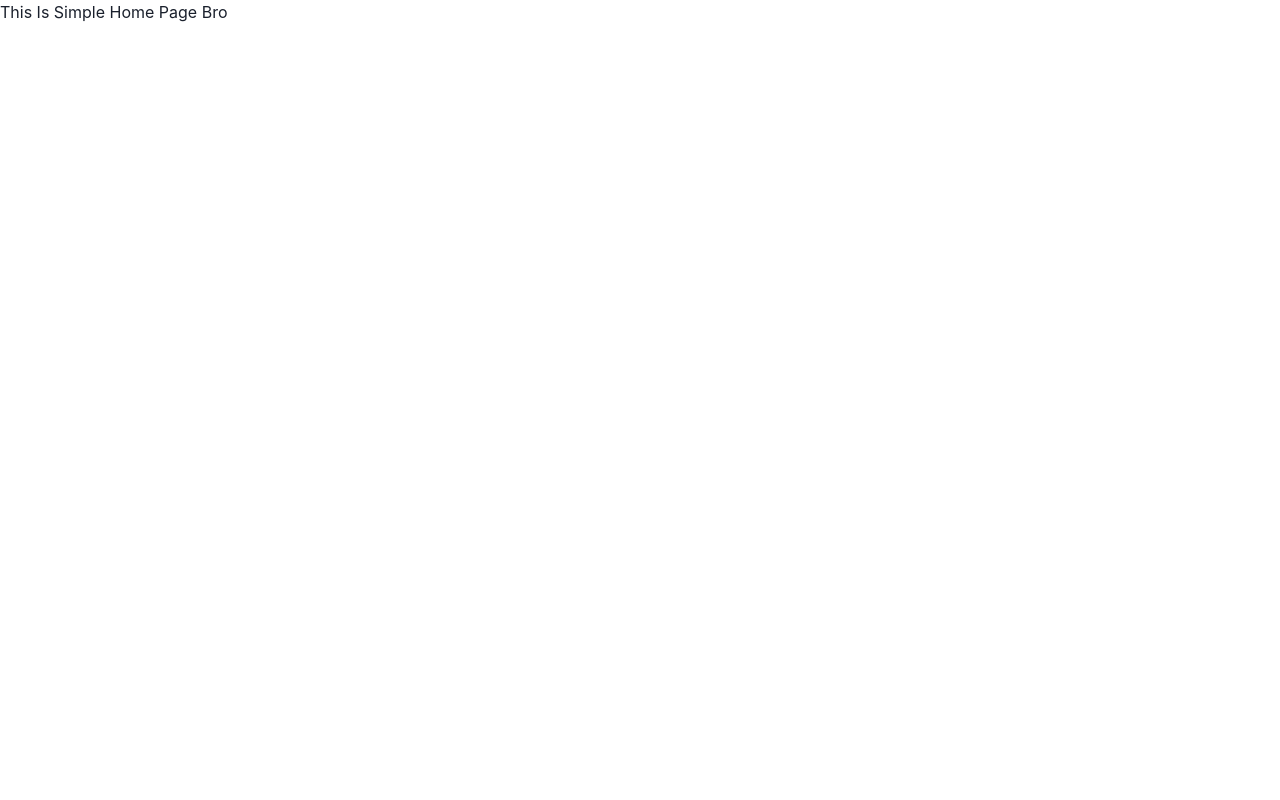
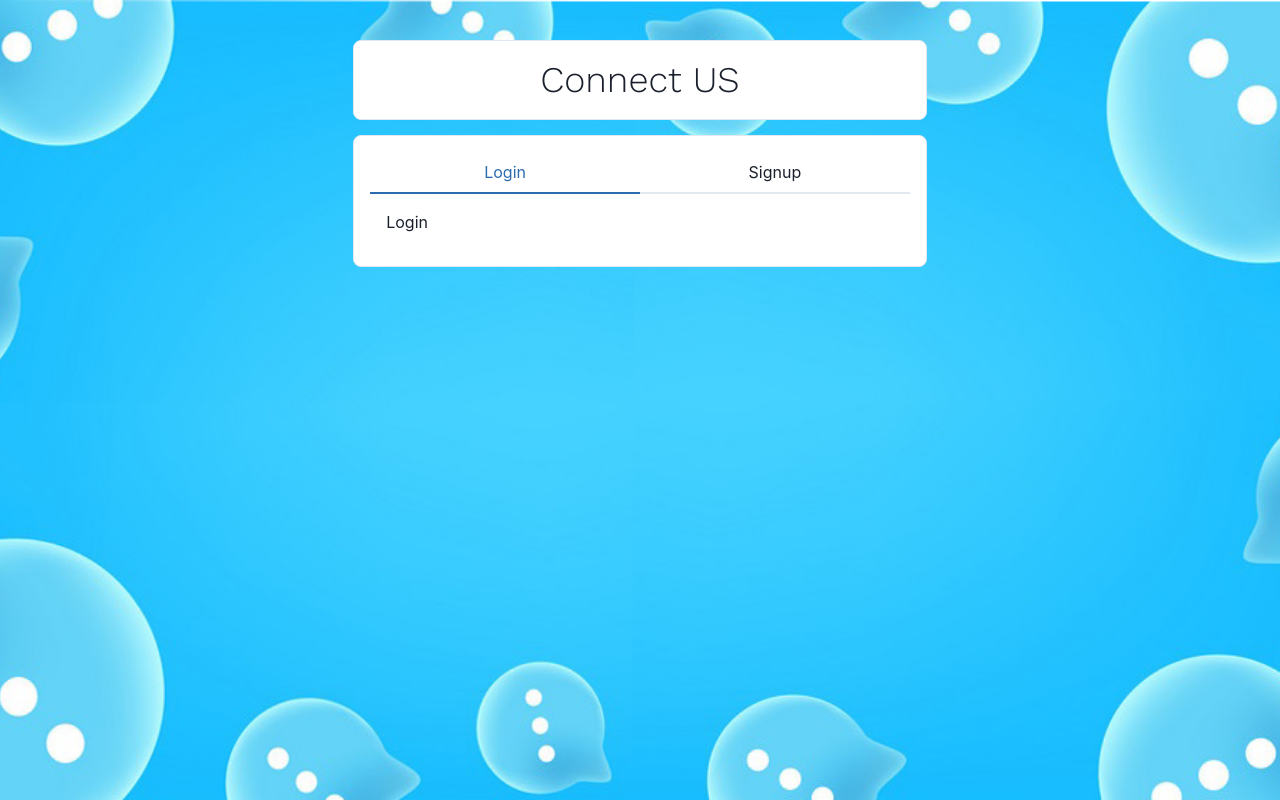
Before and after one commit to PritamMagdum/Real-Time-Chat-Application-MERN, a React (Create React App) app in the folder frontend/: page / in a window 1280 px wide. Built offline with nearby package versions, Linux system fonts and the light colour scheme.

Commit message:
Added Signup Component To Create a User Account

```diff
--- a/frontend/src/App.js
+++ b/frontend/src/App.js
@@ -1,6 +1,7 @@
 import { Route, Routes } from 'react-router-dom';
 import HomePage from './components/HomePage';
 import ChatPage from './components/ChatPage';
+import "./App.css"
 
 function App() {
   return (
--- /dev/null
+++ b/frontend/src/components/Authentication/Login.js
@@ -0,0 +1,9 @@
+import React from 'react'
+
+const Login = () => {
+    return (
+        <div>Login</div>
+    )
+}
+
+export default Login
--- /dev/null
+++ b/frontend/src/components/Authentication/Signup.js
@@ -0,0 +1,77 @@
+import { Button, FormControl, FormLabel, Input, InputGroup, InputRightElement, VStack } from '@chakra-ui/react'
+import React, { useState } from 'react'
+
+const Signup = () => {
+    const [show, setShow] = useState(false)
+    const [name, setName] = useState()
+    const [email, setEmail] = useState()
+    const [password, setPassword] = useState()
+    const [confirmpassword, setConfirmpassword] = useState()
+    const [pic, setPic] = useState()
+
+    const handleClick = () => setShow(!show)
+
+    const postDetails = (pics) => { }
+
+    const submitHandler = () => { }
+
+    return (
+        <VStack>
+            <FormControl id='name' isRequired>
+                <FormLabel>Name</FormLabel>
+                <Input
+                    placeholder='Enter Your Name' onChange={(e) => setName(e.target.value)} />
+            </FormControl>
+            <FormControl id='email' isRequired>
+                <FormLabel>Email</FormLabel>
+                <Input
+                    placeholder='Enter Your Email' onChange={(e) => setEmail(e.target.value)} />
+            </FormControl>
+            <FormControl id='password' isRequired>
+                <FormLabel>Password</FormLabel>
+                <InputGroup>
+                    <Input
+                        type={show ? "text" : "password"}
+                        placeholder='Enter Your Password' onChange={(e) => setPassword(e.target.value)} />
+                    <InputRightElement>
+                        <Button h="1.75rem" size="sm" onClick={handleClick}>
+                            {show ? "Hide" : "Show"}
+                        </Button>
+                    </InputRightElement>
+                </InputGroup>
+            </FormControl>
+            <FormControl id='password' isRequired>
+                <FormLabel>Confirm Password</FormLabel>
+                <InputGroup>
+                    <Input
+                        type={show ? "text" : "password"}
+                        placeholder='Confirm Password' onChange={(e) => setPassword(e.target.value)} />
+                    <InputRightElement>
+                        <Button h="1.75rem" size="sm" onClick={handleClick}>
+                            {show ? "Hide" : "Show"}
+                        </Button>
+                    </InputRightElement>
+                </InputGroup>
+            </FormControl>
+            <FormControl id='pic' isRequired>
+                <FormLabel>Upload Your Picture</FormLabel>
+                <Input
+                    type='file'
+                    p={1.5}
+                    accept='image/*'
+                    onChange={(e) => postDetails(e.target.files[0])} />
+            </FormControl>
+
+            <Button
+                colorScheme='blue'
+                width="100%"
+                style={{ marginTop: 15 }}
+                onClick={submitHandler}
+            >
+                Sign Up
+            </Button>
+        </VStack >
+    )
+}
+
+export default Signup
--- a/frontend/src/components/HomePage.js
+++ b/frontend/src/components/HomePage.js
@@ -1,10 +1,41 @@
+import { Box, Container, Tab, TabList, TabPanel, TabPanels, Tabs, Text } from '@chakra-ui/react'
 import React from 'react'
+import Login from './Authentication/Login'
+import Signup from './Authentication/Signup'
 
 const HomePage = () => {
     return (
-        <div>
-            This Is Simple Home Page Bro
-        </div>
+        <Container>
+            <Box
+                d="flex"
+                justifyContent='center'
+                p={3}
+                bg={'white'}
+                w="100%"
+                m="40px 0 15px 0"
+                borderRadius={'lg'}
+                borderWidth="1px"
+            >
+                <Text fontSize="4xl" fontFamily="work sans" textAlign="center">Connect US</Text>
+            </Box>
+            <Box bg="white" w="100%" p={4} borderRadius="lg" borderWidth="1px">
+                <Tabs>
+                    <TabList>
+                        <Tab w="50%">Login</Tab>
+                        <Tab w="50%">Signup</Tab>
+                    </TabList>
+
+                    <TabPanels>
+                        <TabPanel>
+                            <Login />
+                        </TabPanel>
+                        <TabPanel>
+                            <Signup />
+                        </TabPanel>
+                    </TabPanels>
+                </Tabs>
+            </Box>
+        </Container>
     )
 }
 
```
Also changed, not shown: frontend/src/background.jpg (added).
